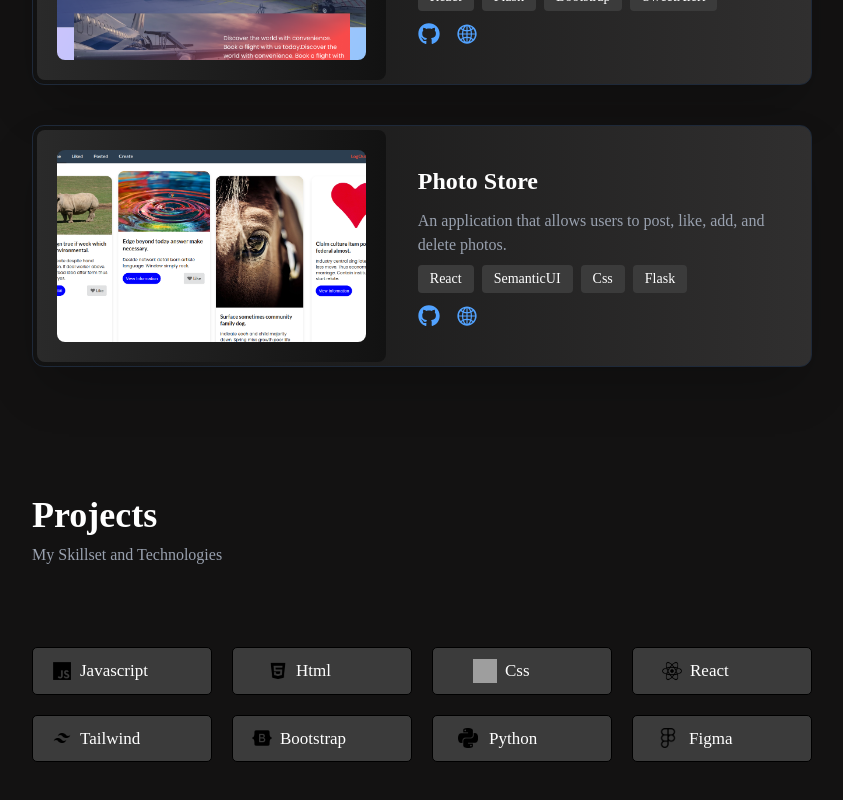
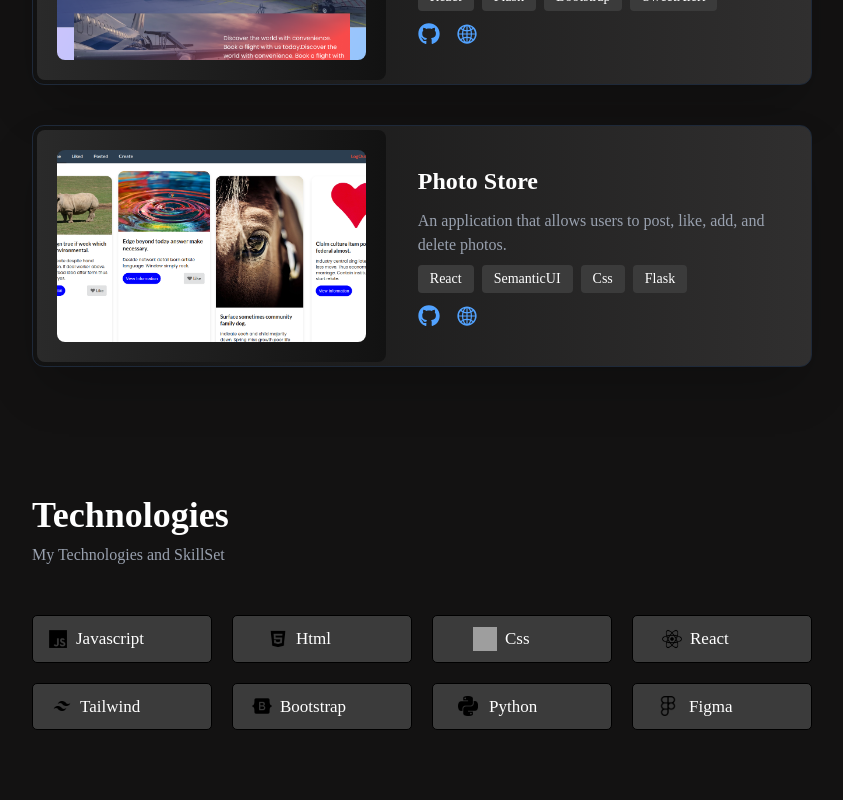
Before and after one commit to swarui/swarui, a React (Vite) app in the folder frontend/: page / in a window 1280 px wide. Shown: the part 1705-2505 px from the top of the page, without its empty margins (218-1061 px from the left). Built offline with nearby package versions, Linux system fonts and the light colour scheme; grey boxes are pictures that could not be loaded; a web font is replaced by a local one.

Commit message:
frontend

```diff
--- a/frontend/src/components/Skills.jsx
+++ b/frontend/src/components/Skills.jsx
@@ -16,17 +16,17 @@ export default function Skills() {
       className="max-w-[780px] w-[90%] mx-auto py-16"
     >
       <h1 className="text-left text-4xl font-bold text-white mb-2">
-        Projects
+        Technologies
       </h1>
       <p className="text-left text-gray-400 mb-12">
-        My Skillset and Technologies
+        My Technologies and SkillSet
       </p>
 
-      <div className="grid grid-cols-2 sm:grid-cols-2 lg:grid-cols-5 xl:grid-cols-4 gap-5 text-center mt-20">
+      <div className="grid grid-cols-3 sm:grid-cols-3 lg:grid-cols-5 xl:grid-cols-4 gap-5 text-center mt-10">
         <button
           style={{
             backgroundColor: "#3b3b3b",
-            padding: "10px 19px",
+            padding: "5px 15px",
             borderRadius: "5px",
             fontFamily: "Afacad",
             fontSize: "17px",
```
